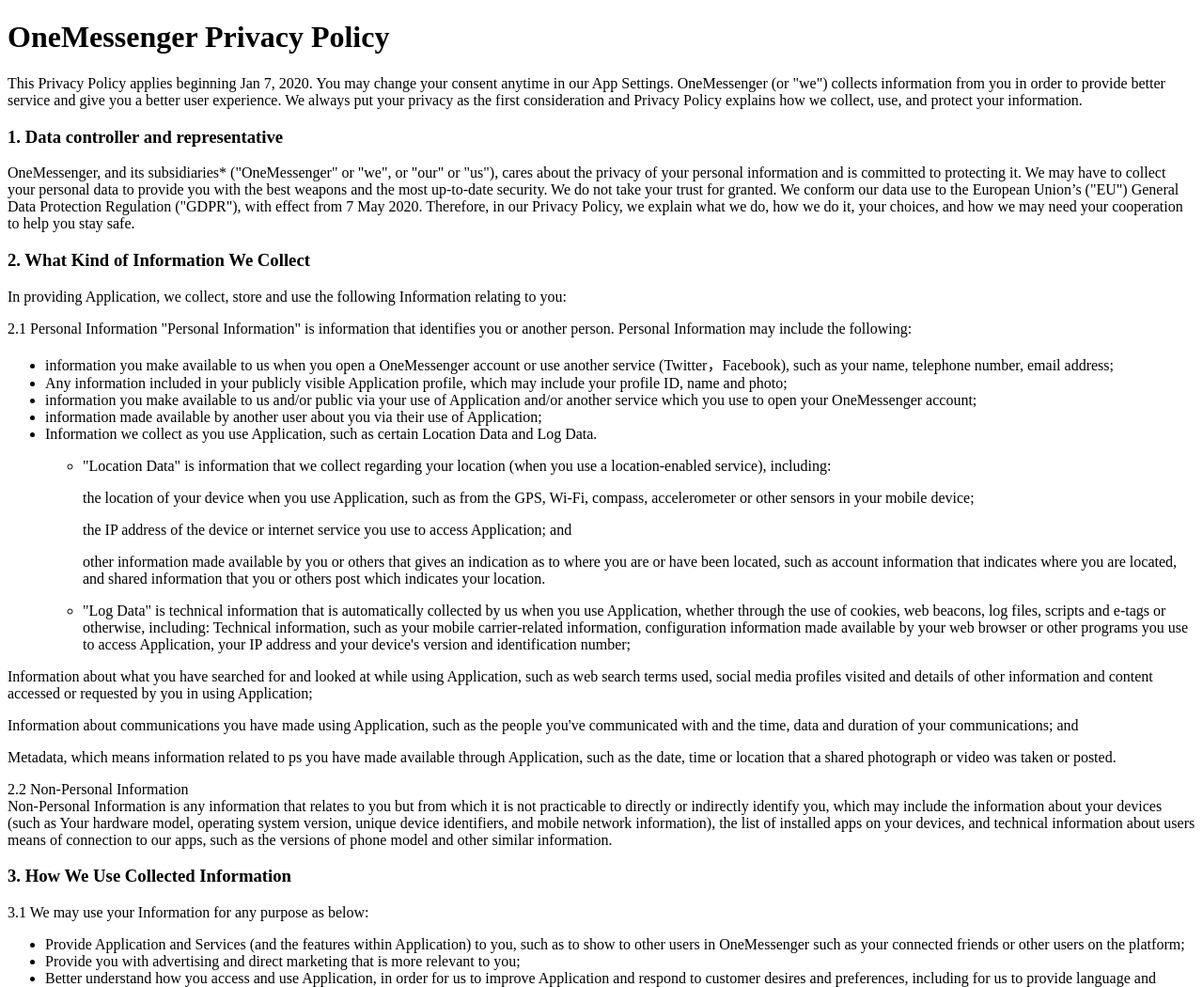
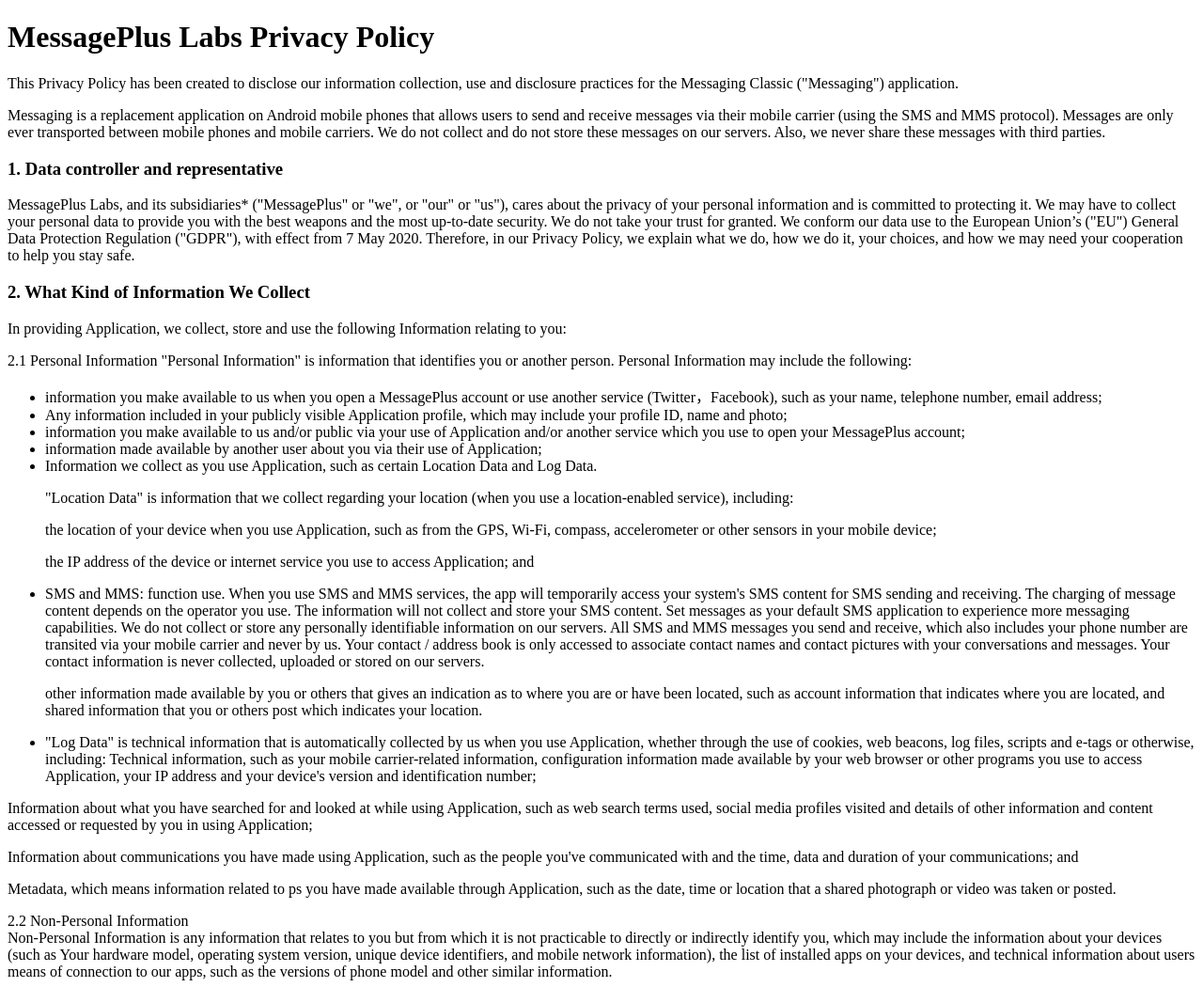
Before and after one commit to klmobdev/klmobdev.github.io, a plain HTML site: page privacy_policy.html in a window 1280 px wide. Shown: the top 1050 px of the page at 94% size. Drawn offline with Linux system fonts and the light colour scheme.

Commit message:
Update privacy_policy.html

```diff
--- a/privacy_policy.html
+++ b/privacy_policy.html
@@ -1,26 +1,26 @@
-
 <!DOCTYPE html>
 <html lang="en"><head><meta http-equiv="Content-Type" content="text/html; charset=UTF-8">
 
     <meta name="viewport" content="width=device-width, initial-scale=1.0">
     <meta http-equiv="X-UA-Compatible" content="ie=edge">
-    <meta name="description" content="This Privacy Policy applies beginning May 7, 2020. You may change your consent anytime in our App Settings. OneMessenger (or " we")="" collects="" information="" from="" you="" in="" order="" to="" provide="" better="" service="" and="" give="" a="" user="" experience.="" we="" always="" put="" your="" privacy="" as="" the="" first="" consideration="" policy="" explains="" how="" collect,="" use,="" protect="" information."="">
-    <title>OneMessenger Privacy Policy</title>
+    <meta name="description" content="This Privacy Policy applies beginning May 7, 2020. You may change your consent anytime in our App Settings. MessagePlus (or " we")="" collects="" information="" from="" you="" in="" order="" to="" provide="" better="" service="" and="" give="" a="" user="" experience.="" we="" always="" put="" your="" privacy="" as="" the="" first="" consideration="" policy="" explains="" how="" collect,="" use,="" protect="" information."="">
+    <title>MessagePlus Labs Privacy Policy</title>
   </head>
   <body>
-    <h1>OneMessenger Privacy Policy</h1>
+    <h1>MessagePlus Labs Privacy Policy</h1>
 
     <p>
-      This Privacy Policy applies beginning Jan 7, 2020. You may change your
-      consent anytime in our App Settings. OneMessenger (or "we") collects information
-      from you in order to provide better service and give you a better user
-      experience. We always put your privacy as the first consideration and
-      Privacy Policy explains how we collect, use, and protect your information.
+      This Privacy Policy has been created to disclose our information collection, use and disclosure practices for the Messaging Classic ("Messaging") application.
     </p>
+
+    <p>
+      Messaging is a replacement application on Android mobile phones that allows users to send and receive messages via their mobile carrier (using the SMS and MMS protocol). Messages are only ever transported between mobile phones and mobile carriers. We do not collect and do not store these messages on our servers. Also, we never share these messages with third parties.
+    </p>
+
 
     <h3>1. Data controller and representative</h3>
     <p>
-      OneMessenger, and its subsidiaries* ("OneMessenger" or "we", or "our" or "us"),
+      MessagePlus Labs, and its subsidiaries* ("MessagePlus" or "we", or "our" or "us"),
       cares about the privacy of your personal information and is committed to
       protecting it. We may have to collect your personal data to provide you
       with the best weapons and the most up-to-date security. We do not take
@@ -44,7 +44,7 @@
     </p>
     <ul>
       <li>
-        information you make available to us when you open a OneMessenger account or use
+        information you make available to us when you open a MessagePlus account or use
         another service (Twitter，Facebook), such as your name, telephone
         number, email address;
       </li>
@@ -56,7 +56,7 @@
 
       <li>
         information you make available to us and/or public via your use of
-        Application and/or another service which you use to open your OneMessenger
+        Application and/or another service which you use to open your MessagePlus
         account;
       </li>
 
@@ -68,8 +68,7 @@
       <li>
         Information we collect as you use Application, such as certain Location
         Data and Log Data.
-        <ul>
-          <li>
+
             <p>
               "Location Data" is information that we collect regarding your
               location (when you use a location-enabled service), including:
@@ -85,6 +84,23 @@
               the IP address of the device or internet service you use to access
               Application; and
             </p>
+
+     </li>
+
+     <li>
+
+        <p>
+          SMS and MMS: function use. When you use SMS and MMS services, the app will temporarily access your system's SMS content for SMS sending and receiving. The charging of message content depends on the operator you use. The information will not collect and store your SMS content. Set messages as your default SMS application to experience more messaging capabilities.
+
+
+          We do not collect or store any personally identifiable information on our servers.
+          All SMS and MMS messages you send and receive, which also includes your phone number are transited via your mobile carrier and never by us.
+
+          Your contact / address book is only accessed to associate contact names and contact pictures with your conversations and messages. Your contact information is never collected, uploaded or stored on our servers.
+
+
+        </p>
+
 
         <p>
           other information made available by you or others that gives an
@@ -146,7 +162,7 @@
     <ul>
       <li>
         Provide Application and Services (and the features within Application)
-        to you, such as to show to other users in OneMessenger such as your connected
+        to you, such as to show to other users in MessagePlus such as your connected
         friends or other users on the platform;
       </li>
       <li>
@@ -240,7 +256,7 @@
       Where the use of your information is based on consent, you can withdraw
       this consent at any time without affecting the lawfulness of processing
       based on consent before its withdrawal. Requests should be submitted by
-      contacting us through [dovisocial@gmail.com.].
+      contacting us through [chatbotai.feedback@gmail.com].
     </p>
     <p></p>
     <p>
@@ -372,17 +388,17 @@
       10. Children's Information
     </h3>
     <p>
-      OneMessenger does not knowingly collect any personal identification information
+      MessagePlus does not knowingly collect any personal identification information
       from children under the age of 13 (or such legally required age of consent
       for Juveniles as defined under applicable laws) or knowingly allow such
-      person to register on OneMessenger. In the event that we are notified that we have
+      person to register on MessagePlus. In the event that we are notified that we have
       collect personal information from a child under the age of 13 (or such
       legally required age of consent for Juveniles as defined under applicable
       laws) without parental consent, we will suspend the account and delete
       relevant information as quickly as possible. If you believe that we might
       have any information from a child under 13(or such legally required age of
       consent for Juveniles as defined under applicable laws), please contact us
-      at dovisocial@gmail.com..
+      at chatbotai.feedback@gmail.com.
     </p>
     <h3>
       11. Contacting Us
@@ -391,7 +407,7 @@
       If you have any questions or comments about this Policy or our privacy
       practices, or to report any violations of the Policy or abuse of an
       Application, the Services or the Site, please contact us at
-      dovisocial@gmail.com..
+      messenger.feedback@outlook.com.
     </p>
     <h3>
       12. Changes to This Privacy Policy
```
Lines whose indentation alone changed are shown as unchanged.
